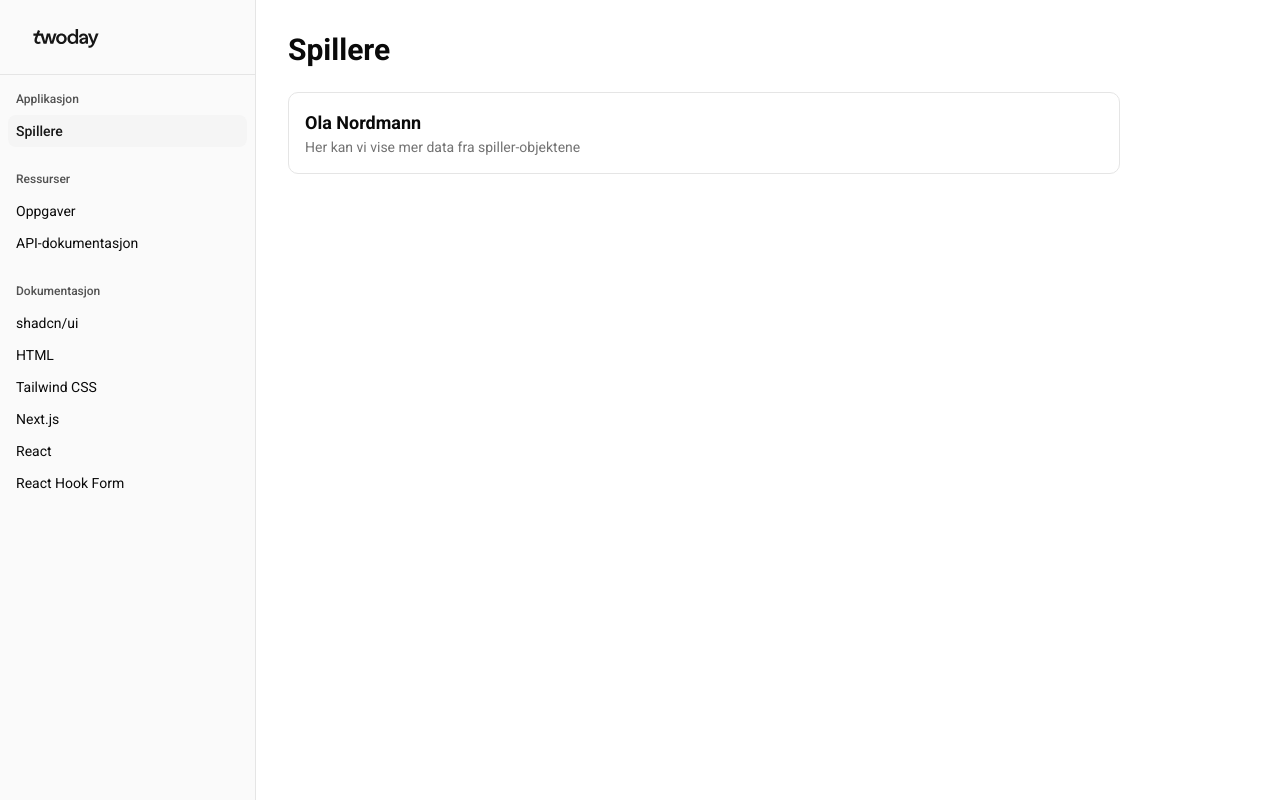
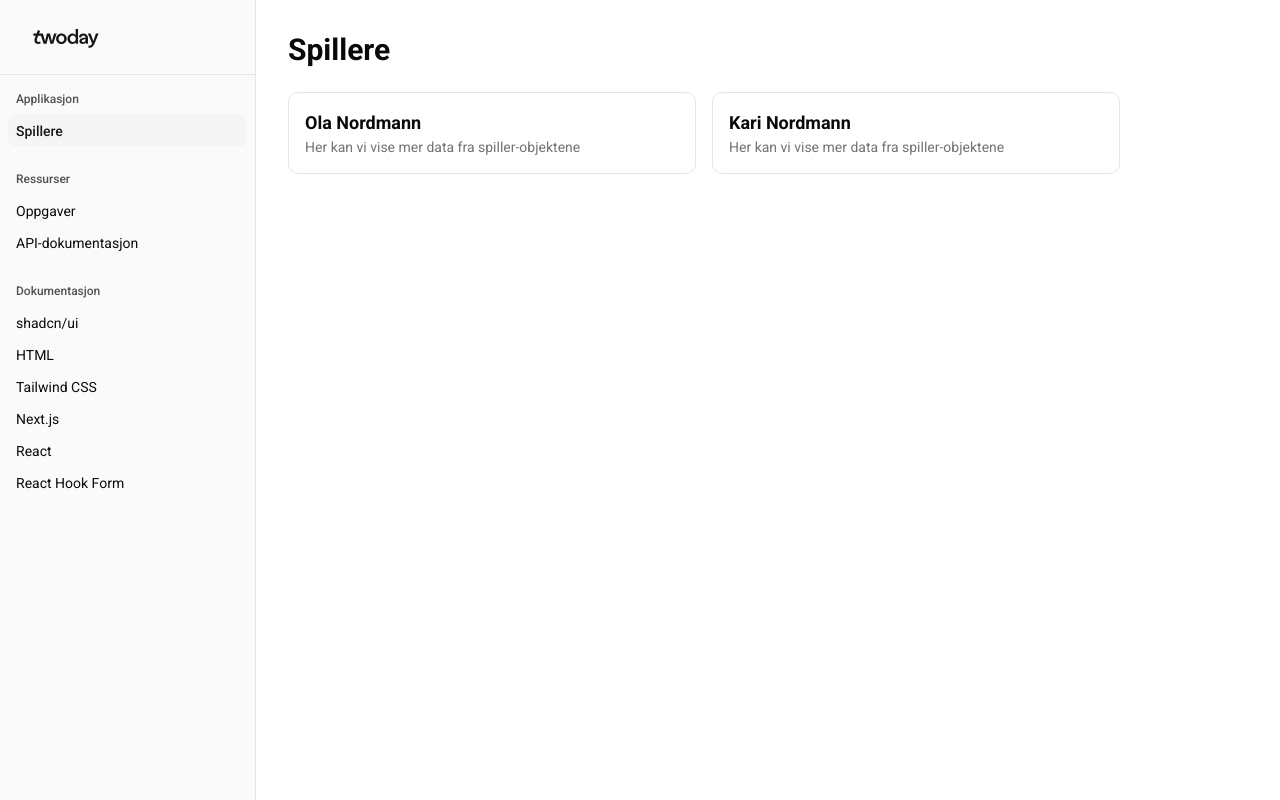
Before and after one commit to Petrokolus/frontend-kurs, a Next.js app: page /spillere in a window 1280 px wide. Built offline with nearby package versions, Linux system fonts and the light colour scheme.

Commit message:
feature: oppgave 1c

```diff
--- a/src/app/spillere/page.tsx
+++ b/src/app/spillere/page.tsx
@@ -1,13 +1,34 @@
-import SpillerCard from "@/components/spillere/spiller-card";
+import SpillereListe from "@/components/spillere/spillere-liste";
+import { Spiller } from "@/lib/types";
 
 export default async function SpillerePage() {
+  const mockSpillere: Spiller[] = [
+    {
+      id: 1,
+      navn: "Ola Nordmann",
+      avdeling: "Digital Engineering",
+      kull: "NK20",
+      posisjon: "Angrep",
+      rating: 100,
+      skyggerating: 100,
+    },
+    {
+      id: 2,
+      navn: "Kari Nordmann",
+      avdeling: "Design",
+      kull: "NK21",
+      posisjon: "Forsvar",
+      rating: 90,
+      skyggerating: 85,
+    },
+  ];
   return (
     <div className="max-w-4xl p-8">
       <div className="mb-6 flex items-center justify-between">
         <h1 className="text-3xl font-bold">Spillere</h1>
         {/* Oppgave 3a - LEGG TIL EN LENKE TIL /spillere/opprett HER */}
       </div>
-      <SpillerCard />
+      <SpillereListe spillere={mockSpillere} />
     </div>
   );
 }
--- a/src/components/spillere/spiller-card.tsx
+++ b/src/components/spillere/spiller-card.tsx
@@ -5,22 +5,11 @@ type Props = {
   // Prøv å holde musepekeren over Spiller for å se hvilke egenskaper den har, og bruk disse til å vise mer informasjon i kortet!
 };
 
-export default function SpillerCard() {
-  const mockSpiller: Spiller = {
-    // Dette er en "dummy"-spiller som vi bruker for å teste hvordan SpillerCard ser ut med data.
-    id: 1,
-    navn: "Ola Nordmann",
-    avdeling: "Digital Engineering",
-    kull: "NK20",
-    posisjon: "Angrep",
-    rating: 0,
-    skyggerating: 0,
-  };
-
+export default function SpillerCard({ spiller }: Props) {
   return (
     <div className="flex items-center space-x-4 rounded-lg border p-4">
       <div className="flex-1">
-        <h2 className="text-lg font-semibold">{mockSpiller.navn}</h2>
+        <h2 className="text-lg font-semibold">{spiller.navn}</h2>
         <p className="text-muted-foreground text-sm">
           Her kan vi vise mer data fra spiller-objektene
         </p>
--- a/src/components/spillere/spillere-liste.tsx
+++ b/src/components/spillere/spillere-liste.tsx
@@ -12,9 +12,7 @@ export default function SpillereListe({ spillere }: Props) {
         (
           spiller //map()-funksjonen funker som en løkke som går gjennom alle spillerne i arrayet, og for hver spiller kjører den koden som er inni klammeparentesene.
         ) => (
-          // Her bruker vi den til å lage et SpillerCard for hver spiller i listen.
-          // Oppgave 1c: Når SpillerCard tar imot props, send inn spiller={spiller} her
-          <SpillerCard key={spiller.id} />
+          <SpillerCard spiller={spiller} key={spiller.id} />
         )
       )}
     </div>
```
